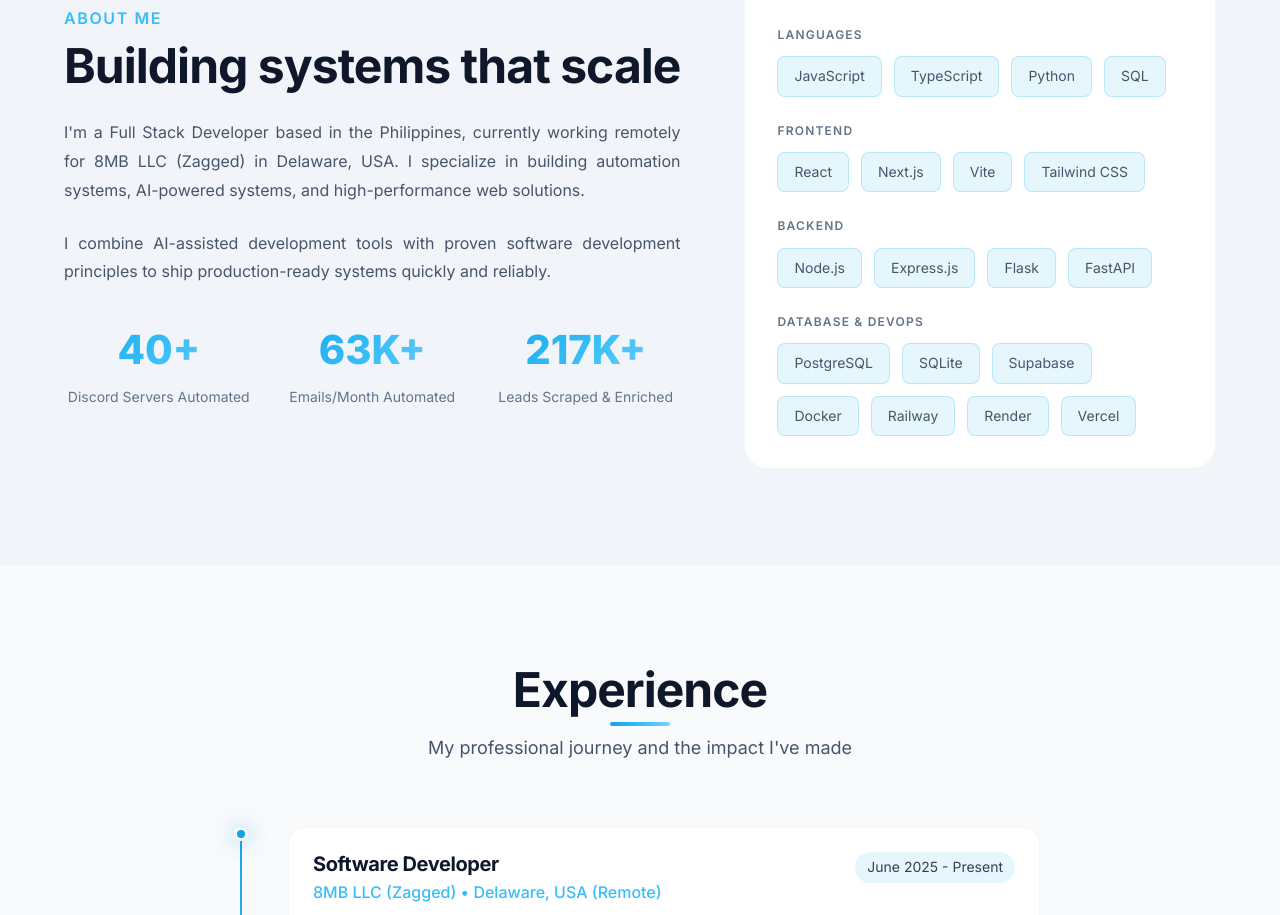
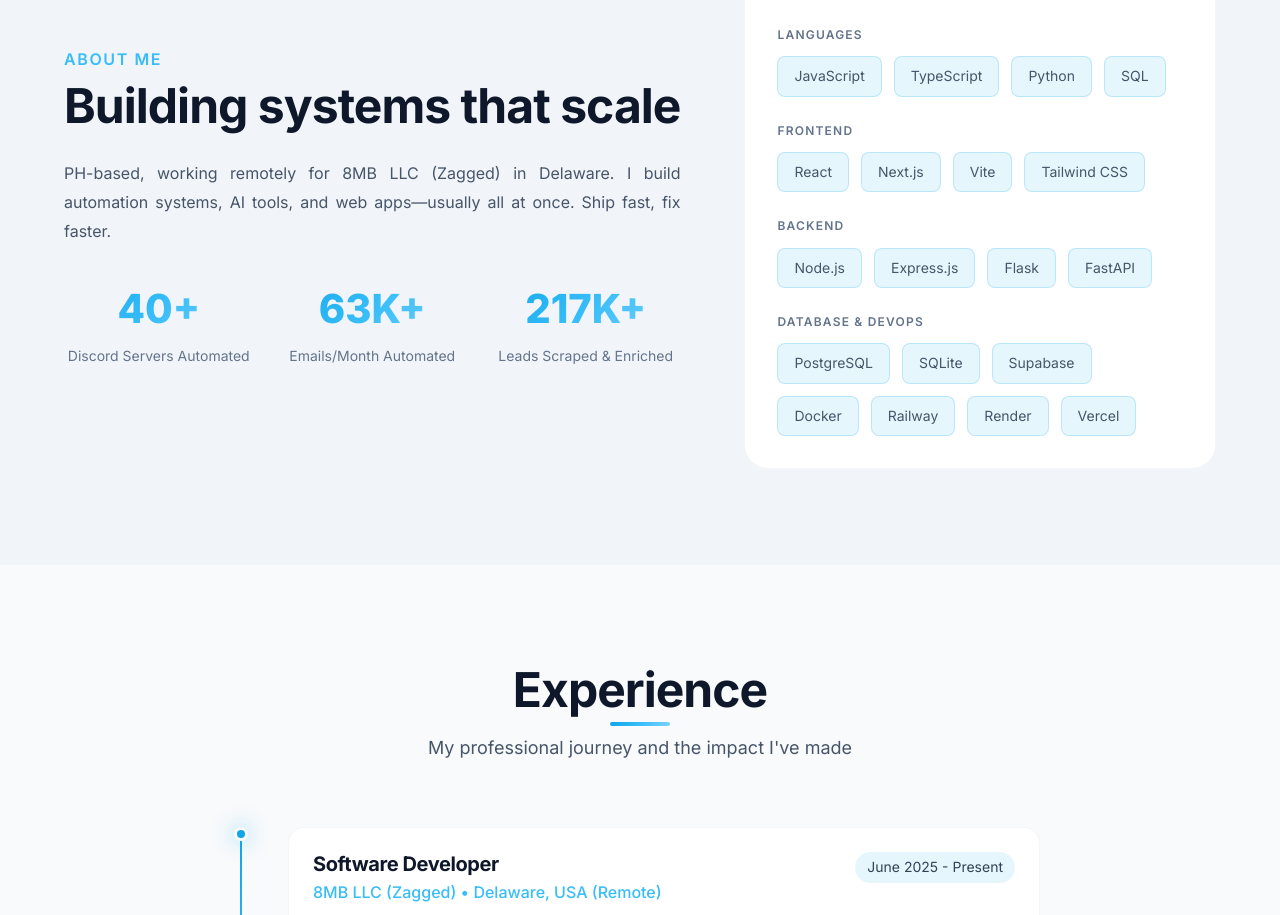
Before and after one commit to 5ky-lark/my-portfolio, a React (Vite) app: page / in a window 1280 px wide. Shown: the part 947-1862 px from the top of the page. Built offline with nearby package versions, Linux system fonts and the light colour scheme.

Commit message:
Update About section - casual/witty version

```diff
--- a/src/components/About.jsx
+++ b/src/components/About.jsx
@@ -74,12 +74,7 @@
                         <h3>About Me</h3>
                         <h2>Building systems that scale</h2>
                         <p>
-                            I'm a Full Stack Developer based in the Philippines, currently working remotely
-                            for 8MB LLC (Zagged) in Delaware, USA. I specialize in building automation
-                            systems, AI-powered systems, and high-performance web solutions.
-                        </p>
-                        <p>
-                            I combine AI-assisted development tools with proven software development principles to ship production-ready systems quickly and reliably.
+                            PH-based, working remotely for 8MB LLC (Zagged) in Delaware. I build automation systems, AI tools, and web apps—usually all at once. Ship fast, fix faster.
                         </p>
 
                         <div className="about-stats">
```
